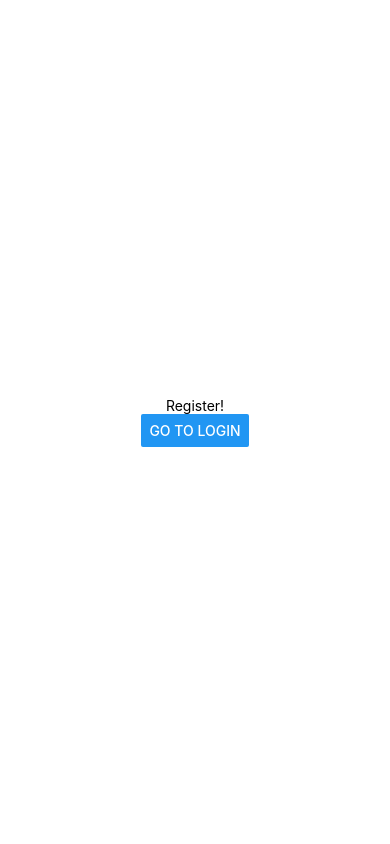
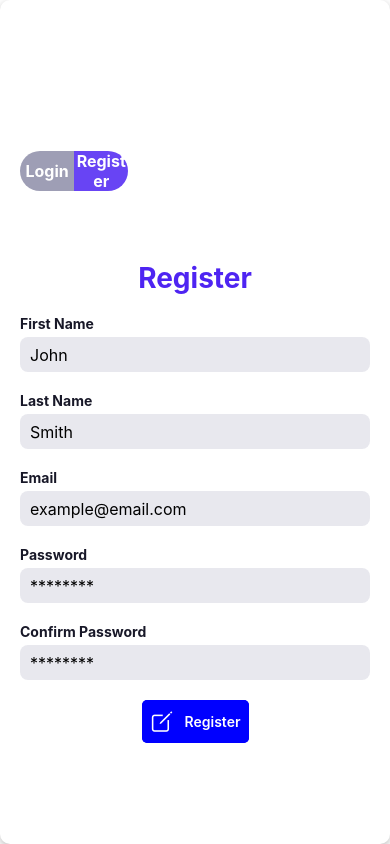
Before and after one commit to PMU-PROJECT/client-app, a React Native app: screen /Register in a window 390 px wide. Built offline with nearby package versions, Linux system fonts and the light colour scheme.

Commit message:
feat: finished styled register form

```diff
--- a/src/components/form/FormContainer.tsx
+++ b/src/components/form/FormContainer.tsx
@@ -1,21 +1,44 @@
 import React from "react";
-import { KeyboardAvoidingView, Platform, StyleSheet } from "react-native";
+import {
+  KeyboardAvoidingView,
+  Platform,
+  StyleSheet,
+  Text,
+  View,
+} from "react-native";
+import { FormNavButtons } from "./FormNavButtons";
 
-export const FormContainer = (props: any) => {
+export const FormContainer: React.FC = (props: any) => {
   return (
+    <>
       <KeyboardAvoidingView
         enabled
         behavior={Platform.OS === "ios" ? "padding" : undefined}
         style={styles.container}
       >
+        <View style={styles.navButtons}>
+          <FormNavButtons />
+        </View>
         {props.children}
       </KeyboardAvoidingView>
+    </>
   );
 };
 
 const styles = StyleSheet.create({
   container: {
-    width: "80%",
-    paddingHorizontal: 20,
+    flex: 1,
+    width: "100%",
+    shadowColor: "black",
+    justifyContent: "center",
+    shadowOpacity: 0.26,
+    shadowOffset: { width: 0, height: 3 },
+    shadowRadius: 8,
+    elevation: 5,
+    borderRadius: 10,
+    padding: 20,
+  },
+  navButtons: {
+    alignSelf: "flex-start",
   },
 });
--- a/src/components/form/FormInput.tsx
+++ b/src/components/form/FormInput.tsx
@@ -6,6 +6,13 @@ import {
   StyleSheet,
   TextInputProps,
 } from "react-native";
+import {
+  error_main,
+  info_main,
+  primary_main,
+  text_disabled,
+  text_ligth_secondary,
+} from "../../constants/Colors";
 
 type InputProps = {
   placeholder: string;
@@ -17,7 +24,7 @@ type InputProps = {
   // onInputChange: Function;
 } & TextInputProps;
 
-export const FormInput = (props: InputProps) => {
+export const FormInput: React.FC<InputProps> = (props: InputProps) => {
   const { placeholder, label, error } = props;
   return (
     <>
@@ -33,9 +40,10 @@ export const FormInput = (props: InputProps) => {
 const styles = StyleSheet.create({
   label: {
     fontWeight: "bold",
+    color: text_ligth_secondary,
   },
   error: {
-    color: "red",
+    color: error_main,
     fontSize: 16,
   },
   formControl: {
@@ -44,8 +52,7 @@ const styles = StyleSheet.create({
     marginBottom: 5,
   },
   input: {
-    borderWidth: 1,
-    borderColor: "#14143b",
+    backgroundColor: "rgba(141, 141, 168, 0.2)",
     height: 35,
     borderRadius: 8,
     fontSize: 16,
--- /dev/null
+++ b/src/components/form/FormNavButtons.tsx
@@ -0,0 +1,80 @@
+import { StyleSheet, Text, View, Button, TouchableOpacity } from "react-native";
+import React from "react";
+import { primary_main } from "../../constants/Colors";
+import { useNavigation, useRoute } from "@react-navigation/native";
+
+export const FormNavButtons: React.FC = (props) => {
+  const navigation = useNavigation();
+  const route = useRoute();
+
+  let stylesLogin,
+    stylesRegister = null;
+  if (route.name === "Login") {
+    stylesLogin = styles.buttonActive;
+    stylesRegister = styles.buttonOther;
+  } else if (route.name === "Register") {
+    stylesLogin = styles.buttonOther;
+    stylesRegister = styles.buttonActive;
+  }
+
+  return (
+    <View style={styles.container}>
+      <TouchableOpacity
+        style={[stylesLogin, styles.buttonLeft]}
+        onPress={() => {
+          navigation.navigate("Login");
+        }}
+      >
+        <Text style={styles.title}>Login</Text>
+      </TouchableOpacity>
+      <TouchableOpacity
+        style={[stylesRegister, styles.buttonRight]}
+        onPress={() => {
+          navigation.navigate("Register");
+        }}
+      >
+        <Text style={styles.title}>Register</Text>
+      </TouchableOpacity>
+    </View>
+  );
+};
+
+const styles = StyleSheet.create({
+  container: {
+    // flex: 1,
+    flexDirection: "row",
+    alignItems: "flex-start",
+    marginVertical: 50,
+    justifyContent: "space-evenly",
+  },
+  title: {
+    textAlign: "center",
+    color: "white",
+    fontSize: 16,
+    fontWeight: "bold",
+  },
+  buttonActive: {
+    backgroundColor: "rgba(78, 36, 242, 0.85)",
+    width: "50%",
+    color: primary_main,
+    height: 40,
+    textAlign: "center",
+    justifyContent: "space-evenly",
+  },
+  buttonOther: {
+    backgroundColor: "rgba(141, 141, 168, 0.85)",
+    width: "50%",
+    color: primary_main,
+    height: 40,
+    textAlign: "center",
+    justifyContent: "space-evenly",
+  },
+  buttonLeft: {
+    borderTopLeftRadius: 20,
+    borderBottomLeftRadius: 20,
+  },
+  buttonRight: {
+    borderTopRightRadius: 20,
+    borderBottomRightRadius: 20,
+  },
+});
--- /dev/null
+++ b/src/components/form/RegisterForm.tsx
@@ -0,0 +1,174 @@
+import React, { useState } from "react";
+import { View, StyleSheet, Text, Button, TouchableOpacity } from "react-native";
+import { Formik, FormikHelpers } from "formik";
+import { FormInput } from "./FormInput";
+import { FormContainer } from "./FormContainer";
+import {
+  isValidEmail,
+  isValidObjField,
+  updateError,
+} from "../../utils/inputValidation";
+import { ValidationSchema } from "../../utils/ValidationSchema";
+import { CustomButton } from "../general/CustomButton";
+import { primary_main } from "../../constants/Colors";
+import { AntDesign, Ionicons } from "@expo/vector-icons";
+
+type UserInfo = {
+  firstName: string;
+  lastName: string;
+  email: string;
+  password: string;
+  confirmPassword: string;
+};
+
+export const RegisterForm: React.FC = () => {
+  const [userInfo, setUserInfo] = useState<UserInfo>({
+    firstName: "",
+    lastName: "",
+    email: "",
+    password: "",
+    confirmPassword: "",
+  });
+
+  // const handleOnChangeText = (value: string, fieldName: string) => {
+  //   setUserInfo({ ...userInfo, [fieldName]: value });
+  // };
+
+  return (
+    <FormContainer>
+      <Text style={styles.header}>Register</Text>
+      <Formik
+        style={styles.form}
+        initialValues={userInfo}
+        validationSchema={ValidationSchema}
+        onSubmit={(
+          values: UserInfo,
+          formikHelpers: FormikHelpers<UserInfo>
+        ) => {
+          console.log(values);
+          formikHelpers.resetForm();
+          formikHelpers.setSubmitting(false);
+        }}
+      >
+        {({
+          values,
+          errors,
+          touched,
+          isSubmitting,
+          handleChange,
+          handleBlur,
+          handleSubmit,
+        }) => {
+          const { firstName, lastName, email, password, confirmPassword } =
+            values;
+          return (
+            <>
+              <FormInput
+                value={firstName}
+                error={
+                  touched.firstName && errors.firstName
+                    ? errors.firstName
+                    : undefined
+                }
+                onChangeText={handleChange("firstName")}
+                onBlur={handleBlur("firstName")}
+                label="First Name"
+                placeholder="John"
+                returnKeyType="next"
+              />
+              <FormInput
+                value={lastName}
+                error={
+                  touched.lastName && errors.lastName
+                    ? errors.lastName
+                    : undefined
+                }
+                onChangeText={handleChange("lastName")}
+                onBlur={handleBlur("lastName")}
+                label="Last Name"
+                placeholder="Smith"
+                returnKeyType="next"
+              />
+              <FormInput
+                value={email}
+                error={touched.email && errors.email ? errors.email : undefined}
+                onChangeText={handleChange("email")}
+                onBlur={handleBlur("email")}
+                autoCapitalize="none"
+                label="Email"
+                placeholder="example@email.com"
+                returnKeyType="next"
+              />
+              <FormInput
+                value={password}
+                error={
+                  touched.password && errors.password
+                    ? errors.password
+                    : undefined
+                }
+                onChangeText={handleChange("password")}
+                onBlur={handleBlur("password")}
+                autoCapitalize="none"
+                secureTextEntry
+                label="Password"
+                placeholder="********"
+                returnKeyType="next"
+              />
+              <FormInput
+                value={confirmPassword}
+                error={
+                  touched.confirmPassword && errors.confirmPassword
+                    ? errors.confirmPassword
+                    : undefined
+                }
+                onChangeText={handleChange("confirmPassword")}
+                onBlur={handleBlur("confirmPassword")}
+                autoCapitalize="none"
+                secureTextEntry
+                label="Confirm Password"
+                placeholder="********"
+                returnKeyType="done"
+              />
+              <View style={styles.buttonContainer}>
+                <TouchableOpacity style={styles.buttons}>
+                  <Ionicons.Button
+                    name="create-outline"
+                    size={25}
+                    color={"white"}
+                    backgroundColor={"blue"}
+                    onPress={handleSubmit as any}
+                  >
+                    Register
+                  </Ionicons.Button>
+                </TouchableOpacity>
+              </View>
+            </>
+          );
+        }}
+      </Formik>
+    </FormContainer>
+  );
+};
+
+const styles = StyleSheet.create({
+  header: {
+    textAlign: "center",
+    marginVertical: 20,
+    color: primary_main,
+    fontWeight: "bold",
+    fontSize: 28,
+  },
+  form: {
+    justifyContent: "center",
+  },
+  buttonContainer: {
+    flexDirection: "row",
+    alignItems: "center",
+    justifyContent: "center",
+  },
+  buttons: {
+    flex: 1,
+    alignItems: "center",
+    justifyContent: "center",
+  },
+});
--- /dev/null
+++ b/src/components/general/CustomButton.tsx
@@ -0,0 +1,45 @@
+import React from "react";
+import {
+  View,
+  StyleSheet,
+  TouchableOpacity,
+  Text,
+  GestureResponderEvent,
+} from "react-native";
+
+type ButtonProps = {
+  title: string;
+  submitting?: boolean;
+  color: string;
+  stylesProp?: {};
+  onPress:
+    | ((event: GestureResponderEvent) => void)
+    // | ((e: React.FormEvent<HTMLFormElement> | undefined) => void)
+    | undefined;
+};
+
+export const CustomButton = ({
+  title,
+  submitting,
+  color,
+  stylesProp,
+  onPress,
+}: ButtonProps) => {
+  return (
+    <TouchableOpacity
+      onPress={!submitting ? onPress : undefined}
+      style={[styles.container, stylesProp, { backgroundColor: color }]}
+    >
+      <Text>{title}</Text>
+    </TouchableOpacity>
+  );
+};
+
+const styles = StyleSheet.create({
+  container: {
+    height: 45,
+    borderRadius: 8,
+    justifyContent: "center",
+    alignItems: "center",
+  },
+});
--- a/src/constants/Colors.ts
+++ b/src/constants/Colors.ts
@@ -1,19 +1,35 @@
-const tintColorLight = '#2f95dc';
-const tintColorDark = '#fff';
+const tintColorLight = "#2f95dc";
+const tintColorDark = "#fff";
 
-export default {
+export const primary_main = "#4e24f2";
+export const secondary_main = "#24f25e";
+
+export const warning_main = "#ffc120";
+export const info_main = "#21f396";
+
+export const success_main = "#1bde51";
+export const error_main = "#ff4b2f";
+
+export const text_ligth_primary = "#0c0c14";
+export const text_ligth_secondary = "#181828";
+
+export const text_dark_primary = "#ffffff";
+export const text_dark_secondary = "#e1e1fc";
+export const text_disabled = "#8d8da8";
+
+export const ColorSchema = {
   light: {
-    text: '#000',
-    background: '#fff',
-    tint: tintColorLight,
-    tabIconDefault: '#ccc',
-    tabIconSelected: tintColorLight,
+    text: text_ligth_primary,
+    background: "#fff",
+    tint: primary_main,
+    tabIconDefault: "#ccc",
+    tabIconSelected: primary_main,
   },
   dark: {
-    text: '#fff',
-    background: '#000',
-    tint: tintColorDark,
-    tabIconDefault: '#ccc',
-    tabIconSelected: tintColorDark,
+    text: text_dark_primary,
+    background: text_ligth_primary,
+    tint: text_dark_secondary,
+    tabIconDefault: "#ccc",
+    tabIconSelected: text_dark_secondary,
   },
 };
--- a/src/screens/auth/RegisterScreen.tsx
+++ b/src/screens/auth/RegisterScreen.tsx
@@ -1,5 +1,6 @@
-import { Button, StyleSheet, Text, View } from "react-native";
-import { AuthNavProps } from "../../navigation/params/AuthParamList";
+import { StyleSheet, View } from "react-native";
+import { RegisterForm } from "../../components/form/RegisterForm";
+import { AuthNavProps } from "../../navigation/types";
 
 export const RegisterScreen = ({
   navigation,
@@ -7,13 +8,7 @@ export const RegisterScreen = ({
 }: AuthNavProps<"Login">) => {
   return (
     <View style={styles.container}>
-      <Text>Register!</Text>
-      <Button
-        title="go to login"
-        onPress={() => {
-          navigation.navigate("Login");
-        }}
-      />
+      <RegisterForm />
     </View>
   );
 };
```
Also changed, not shown: src/components/general/Card.tsx (added, +22 -0 lines). Lines whose indentation alone changed are shown as unchanged.
